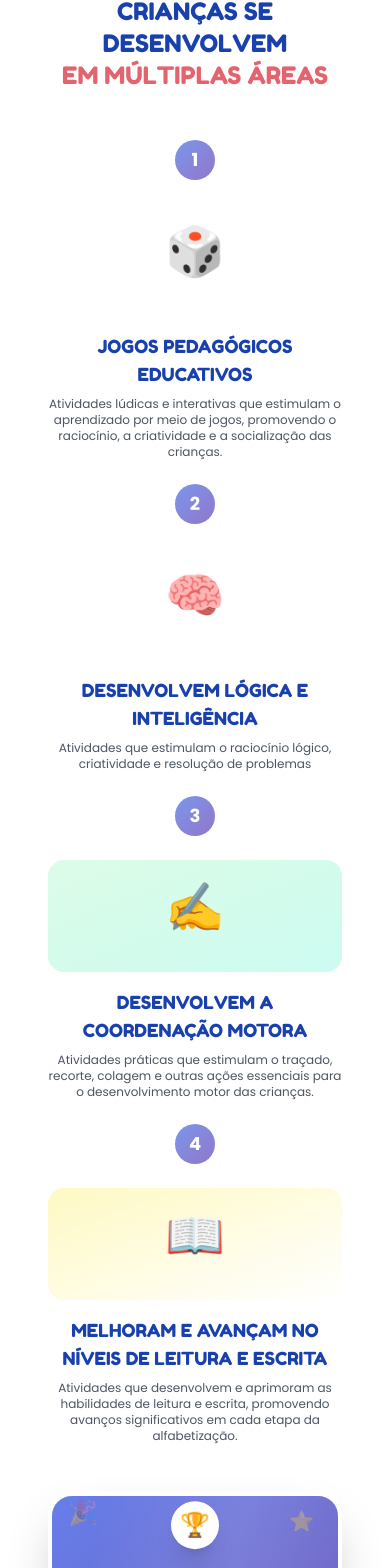
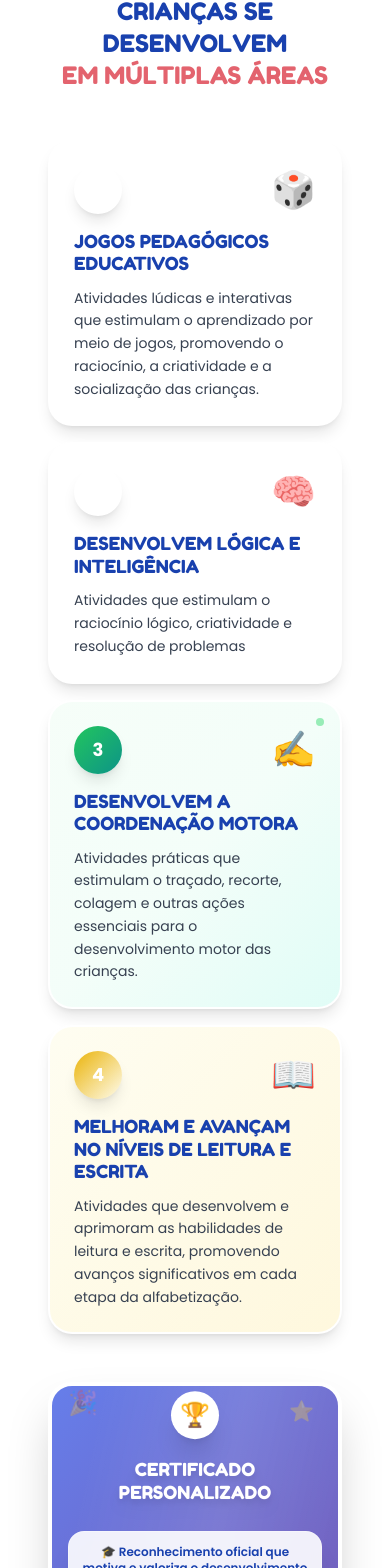
Before and after one commit to lailatrabalho/avance-kids-learn, a React (Vite) app: page / in a window 390 px wide. Shown: the part 871-2439 px from the top of the page. Built offline with nearby package versions, Linux system fonts and the light colour scheme.

Commit message:
Enhance UI/UX for section
Improved the UI/UX of the section detailing the areas of child development, ensuring responsiveness for mobile devices.

```diff
--- a/src/components/BenefitsSection.tsx
+++ b/src/components/BenefitsSection.tsx
@@ -10,41 +10,65 @@ const BenefitsSection = () => {
           </h2>
         </div>
 
-        <div className="grid sm:grid-cols-2 lg:grid-cols-4 gap-6 sm:gap-8">
-          <div className="text-center">
-            <div className="number-badge mx-auto mb-6">1</div>
-            <div className="bg-gradient-to-br from-purple-100 to-blue-100 p-6 rounded-2xl mb-4">
-              <div className="text-5xl mb-4">🎲</div>
+        <div className="grid sm:grid-cols-2 lg:grid-cols-4 gap-4 sm:gap-6 lg:gap-8">
+          <div className="group">
+            <div className="relative overflow-hidden bg-white rounded-3xl shadow-lg hover:shadow-2xl transition-all duration-500 hover:-translate-y-3 border-2 border-transparent hover:border-purple-200">
+              <div className="absolute inset-0 bg-gradient-to-br from-purple-50 via-blue-50 to-indigo-100 opacity-60"></div>
+              <div className="relative p-6 sm:p-8">
+                <div className="flex items-center justify-between mb-4">
+                  <div className="w-12 h-12 bg-gradient-to-br from-purple-500 to-blue-600 rounded-full flex items-center justify-center text-white font-bold text-lg shadow-lg">1</div>
+                  <div className="text-4xl sm:text-5xl transform group-hover:scale-110 transition-transform duration-300">🎲</div>
+                </div>
+                <h3 className="fredoka text-lg sm:text-xl text-dark-blue mb-3 leading-tight">JOGOS PEDAGÓGICOS EDUCATIVOS</h3>
+                <p className="poppins text-gray-700 text-sm leading-relaxed">Atividades lúdicas e interativas que estimulam o aprendizado por meio de jogos, promovendo o raciocínio, a criatividade e a socialização das crianças.</p>
+                <div className="absolute top-4 right-4 w-2 h-2 bg-purple-400 rounded-full animate-pulse"></div>
+              </div>
             </div>
-            <h3 className="fredoka text-lg sm:text-xl text-dark-blue mb-2">JOGOS PEDAGÓGICOS EDUCATIVOS</h3>
-            <p className="poppins text-gray-600 text-xs sm:text-sm">Atividades lúdicas e interativas que estimulam o aprendizado por meio de jogos, promovendo o raciocínio, a criatividade e a socialização das crianças.</p>
           </div>
 
-          <div className="text-center">
-            <div className="number-badge mx-auto mb-6">2</div>
-            <div className="bg-gradient-to-br from-pink-100 to-red-100 p-6 rounded-2xl mb-4">
-              <div className="text-5xl mb-4">🧠</div>
+          <div className="group">
+            <div className="relative overflow-hidden bg-white rounded-3xl shadow-lg hover:shadow-2xl transition-all duration-500 hover:-translate-y-3 border-2 border-transparent hover:border-pink-200">
+              <div className="absolute inset-0 bg-gradient-to-br from-pink-50 via-rose-50 to-red-100 opacity-60"></div>
+              <div className="relative p-6 sm:p-8">
+                <div className="flex items-center justify-between mb-4">
+                  <div className="w-12 h-12 bg-gradient-to-br from-pink-500 to-red-600 rounded-full flex items-center justify-center text-white font-bold text-lg shadow-lg">2</div>
+                  <div className="text-4xl sm:text-5xl transform group-hover:scale-110 transition-transform duration-300">🧠</div>
+                </div>
+                <h3 className="fredoka text-lg sm:text-xl text-dark-blue mb-3 leading-tight">DESENVOLVEM LÓGICA E INTELIGÊNCIA</h3>
+                <p className="poppins text-gray-700 text-sm leading-relaxed">Atividades que estimulam o raciocínio lógico, criatividade e resolução de problemas</p>
+                <div className="absolute top-4 right-4 w-2 h-2 bg-pink-400 rounded-full animate-pulse"></div>
+              </div>
             </div>
-            <h3 className="fredoka text-lg sm:text-xl text-dark-blue mb-2">DESENVOLVEM LÓGICA E INTELIGÊNCIA</h3>
-            <p className="poppins text-gray-600 text-xs sm:text-sm">Atividades que estimulam o raciocínio lógico, criatividade e resolução de problemas</p>
           </div>
 
-          <div className="text-center">
-            <div className="number-badge mx-auto mb-6">3</div>
-            <div className="bg-gradient-to-br from-green-100 to-teal-100 p-6 rounded-2xl mb-4">
-              <div className="text-5xl mb-4">✍️</div>
+          <div className="group">
+            <div className="relative overflow-hidden bg-white rounded-3xl shadow-lg hover:shadow-2xl transition-all duration-500 hover:-translate-y-3 border-2 border-transparent hover:border-green-200">
+              <div className="absolute inset-0 bg-gradient-to-br from-green-50 via-emerald-50 to-teal-100 opacity-60"></div>
+              <div className="relative p-6 sm:p-8">
+                <div className="flex items-center justify-between mb-4">
+                  <div className="w-12 h-12 bg-gradient-to-br from-green-500 to-teal-600 rounded-full flex items-center justify-center text-white font-bold text-lg shadow-lg">3</div>
+                  <div className="text-4xl sm:text-5xl transform group-hover:scale-110 transition-transform duration-300">✍️</div>
+                </div>
+                <h3 className="fredoka text-lg sm:text-xl text-dark-blue mb-3 leading-tight">DESENVOLVEM A COORDENAÇÃO MOTORA</h3>
+                <p className="poppins text-gray-700 text-sm leading-relaxed">Atividades práticas que estimulam o traçado, recorte, colagem e outras ações essenciais para o desenvolvimento motor das crianças.</p>
+                <div className="absolute top-4 right-4 w-2 h-2 bg-green-400 rounded-full animate-pulse"></div>
+              </div>
             </div>
-            <h3 className="fredoka text-lg sm:text-xl text-dark-blue mb-2">DESENVOLVEM A COORDENAÇÃO MOTORA</h3>
-            <p className="poppins text-gray-600 text-xs sm:text-sm">Atividades práticas que estimulam o traçado, recorte, colagem e outras ações essenciais para o desenvolvimento motor das crianças.</p>
           </div>
 
-          <div className="text-center">
-            <div className="number-badge mx-auto mb-6">4</div>
-            <div className="bg-gradient-to-br from-yellow-100 to-orange-100 p-6 rounded-2xl mb-4">
-              <div className="text-5xl mb-4">📖</div>
+          <div className="group">
+            <div className="relative overflow-hidden bg-white rounded-3xl shadow-lg hover:shadow-2xl transition-all duration-500 hover:-translate-y-3 border-2 border-transparent hover:border-orange-200">
+              <div className="absolute inset-0 bg-gradient-to-br from-yellow-50 via-orange-50 to-amber-100 opacity-60"></div>
+              <div className="relative p-6 sm:p-8">
+                <div className="flex items-center justify-between mb-4">
+                  <div className="w-12 h-12 bg-gradient-to-br from-yellow-500 to-orange-600 rounded-full flex items-center justify-center text-white font-bold text-lg shadow-lg">4</div>
+                  <div className="text-4xl sm:text-5xl transform group-hover:scale-110 transition-transform duration-300">📖</div>
+                </div>
+                <h3 className="fredoka text-lg sm:text-xl text-dark-blue mb-3 leading-tight">MELHORAM E AVANÇAM NO NÍVEIS DE LEITURA E ESCRITA</h3>
+                <p className="poppins text-gray-700 text-sm leading-relaxed">Atividades que desenvolvem e aprimoram as habilidades de leitura e escrita, promovendo avanços significativos em cada etapa da alfabetização.</p>
+                <div className="absolute top-4 right-4 w-2 h-2 bg-orange-400 rounded-full animate-pulse"></div>
+              </div>
             </div>
-            <h3 className="fredoka text-lg sm:text-xl text-dark-blue mb-2">MELHORAM E AVANÇAM NO NÍVEIS DE LEITURA E ESCRITA</h3>
-            <p className="poppins text-gray-600 text-xs sm:text-sm">Atividades que desenvolvem e aprimoram as habilidades de leitura e escrita, promovendo avanços significativos em cada etapa da alfabetização.</p>
           </div>
         </div>
 
```
